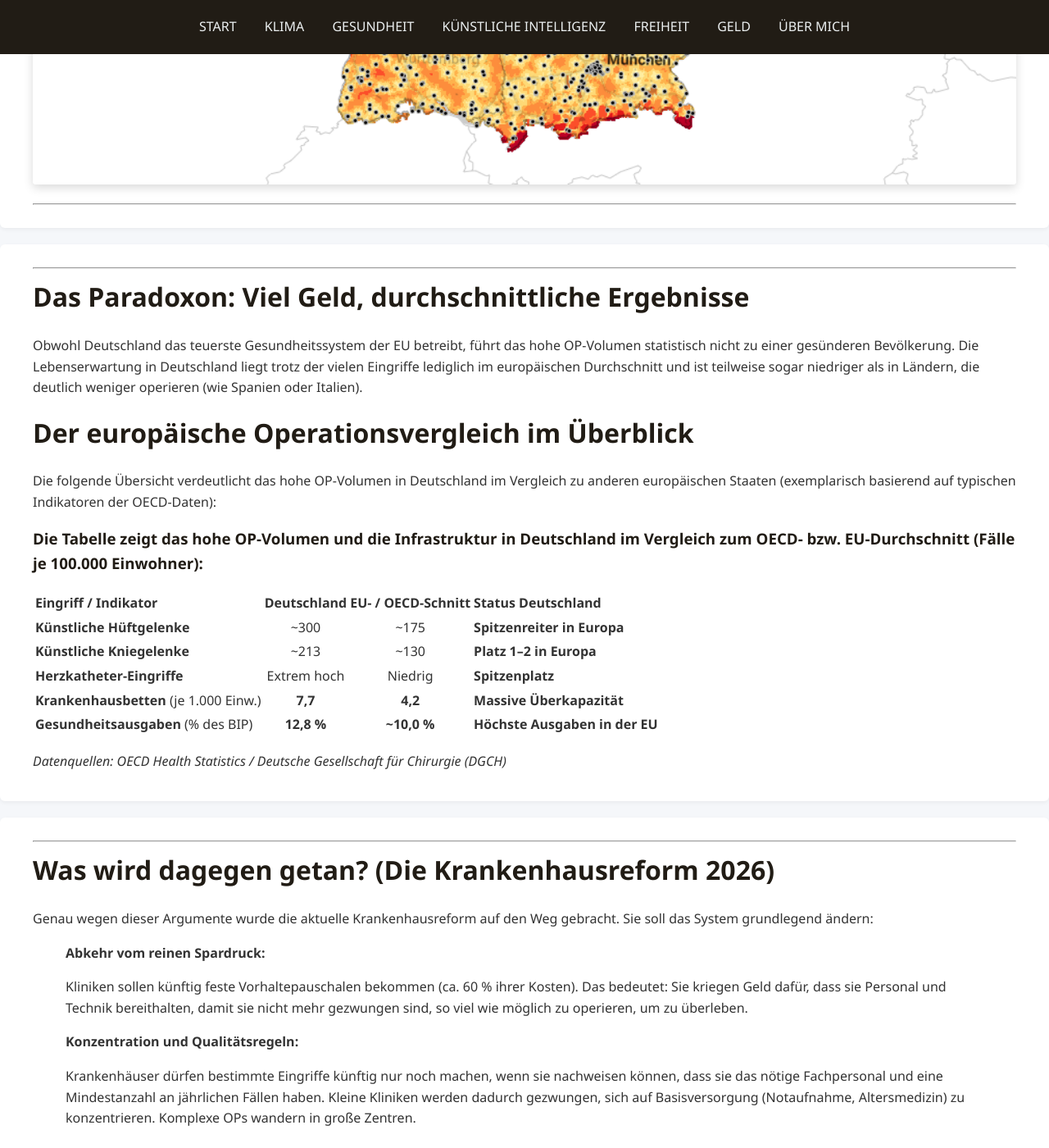
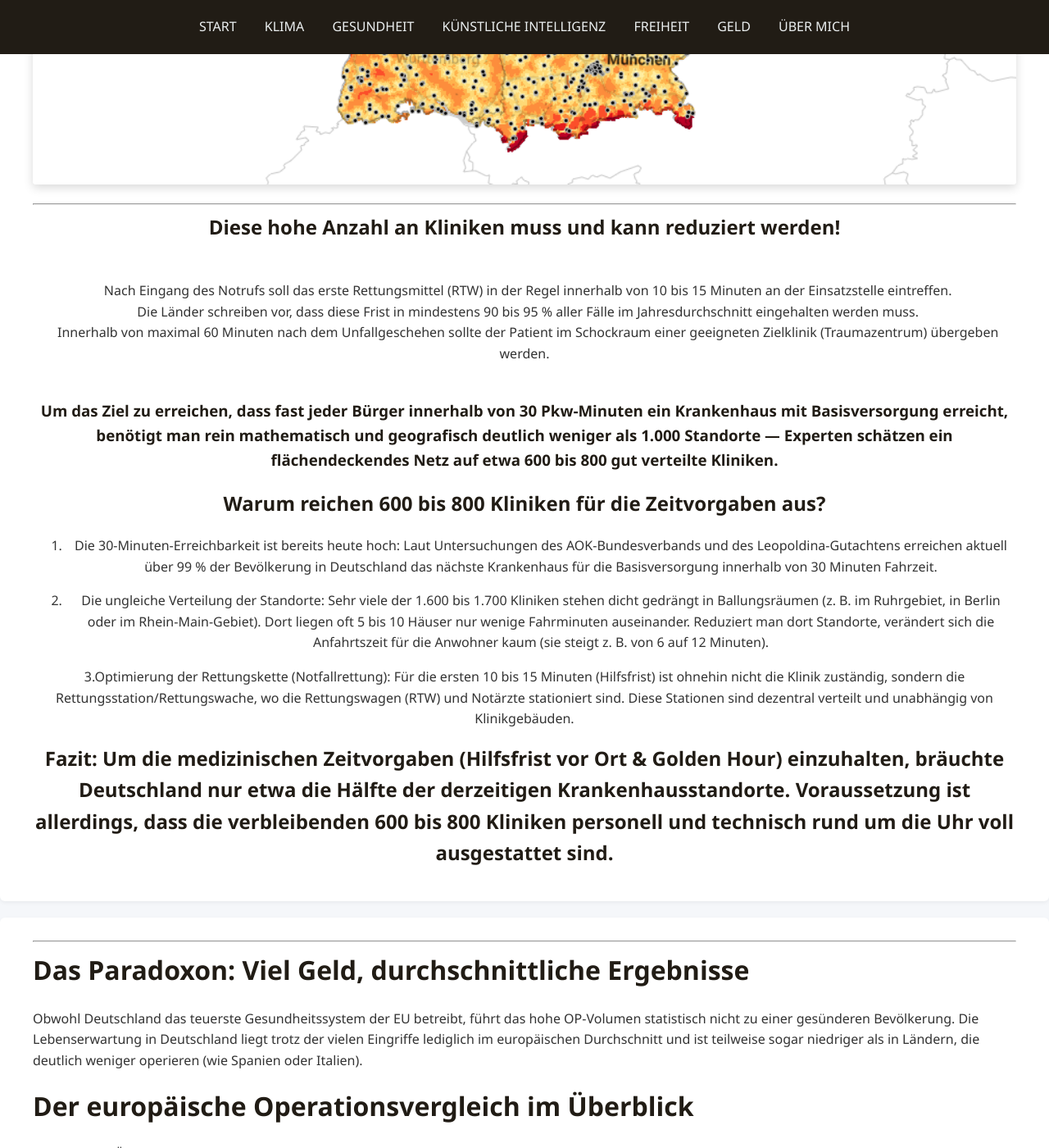
Before and after one commit to TheGermanTruth/TheGermanTruth, a Jekyll site: the page built from gesundheit.md, in a window 1280 px wide and 1400 px high, scrolled down 4922 px. Shown: the whole window at 82% size. Built offline with Jekyll 4.4.1, drawn with Linux system fonts in a browser that asks for light colours.

Commit message:
Update gesundheit.md

```diff
--- a/gesundheit.md
+++ b/gesundheit.md
@@ -183,6 +183,27 @@ Die Komplikations- und Sterberaten sind in Kliniken mit geringen Fallzahlen deut
 
 ---
 
+## Diese hohe Anzahl an Kliniken muss und kann reduziert werden!
+<br>&nbsp;
+Nach Eingang des Notrufs soll das erste Rettungsmittel (RTW) in der Regel innerhalb von 10 bis 15 Minuten an der Einsatzstelle eintreffen.<br>&nbsp;
+Die Länder schreiben vor, dass diese Frist in mindestens 90 bis 95 % aller Fälle im Jahresdurchschnitt eingehalten werden muss.<br>&nbsp;
+Innerhalb von maximal 60 Minuten nach dem Unfallgeschehen sollte der Patient im Schockraum einer geeigneten Zielklinik (Traumazentrum) übergeben werden.<br>&nbsp;
+
+### Um das Ziel zu erreichen, dass fast jeder Bürger innerhalb von 30 Pkw-Minuten ein Krankenhaus mit Basisversorgung erreicht, benötigt man rein mathematisch und geografisch deutlich weniger als 1.000 Standorte — Experten schätzen ein flächendeckendes Netz auf etwa 600 bis 800 gut verteilte Kliniken.
+
+## Warum reichen 600 bis 800 Kliniken für die Zeitvorgaben aus?
+
+1. Die 30-Minuten-Erreichbarkeit ist bereits heute hoch:
+Laut Untersuchungen des AOK-Bundesverbands und des Leopoldina-Gutachtens erreichen aktuell über 99 % der Bevölkerung in Deutschland das nächste Krankenhaus für die Basisversorgung innerhalb von 30 Minuten Fahrzeit.
+
+2. Die ungleiche Verteilung der Standorte:
+Sehr viele der 1.600 bis 1.700 Kliniken stehen dicht gedrängt in Ballungsräumen (z. B. im Ruhrgebiet, in Berlin oder im Rhein-Main-Gebiet). Dort liegen oft 5 bis 10 Häuser nur wenige Fahrminuten auseinander. Reduziert man dort Standorte, verändert sich die Anfahrtszeit für die Anwohner kaum (sie steigt z. B. von 6 auf 12 Minuten).
+
+3.Optimierung der Rettungskette (Notfallrettung):
+Für die ersten 10 bis 15 Minuten (Hilfsfrist) ist ohnehin nicht die Klinik zuständig, sondern die Rettungsstation/Rettungswache, wo die Rettungswagen (RTW) und Notärzte stationiert sind. Diese Stationen sind dezentral verteilt und unabhängig von Klinikgebäuden.
+
+## Fazit: Um die medizinischen Zeitvorgaben (Hilfsfrist vor Ort & Golden Hour) einzuhalten, bräuchte Deutschland nur etwa die Hälfte der derzeitigen Krankenhausstandorte. Voraussetzung ist allerdings, dass die verbleibenden 600 bis 800 Kliniken personell und technisch rund um die Uhr voll ausgestattet sind.
+
 </div>
 
 <div class="section one-column" markdown="1">
```
